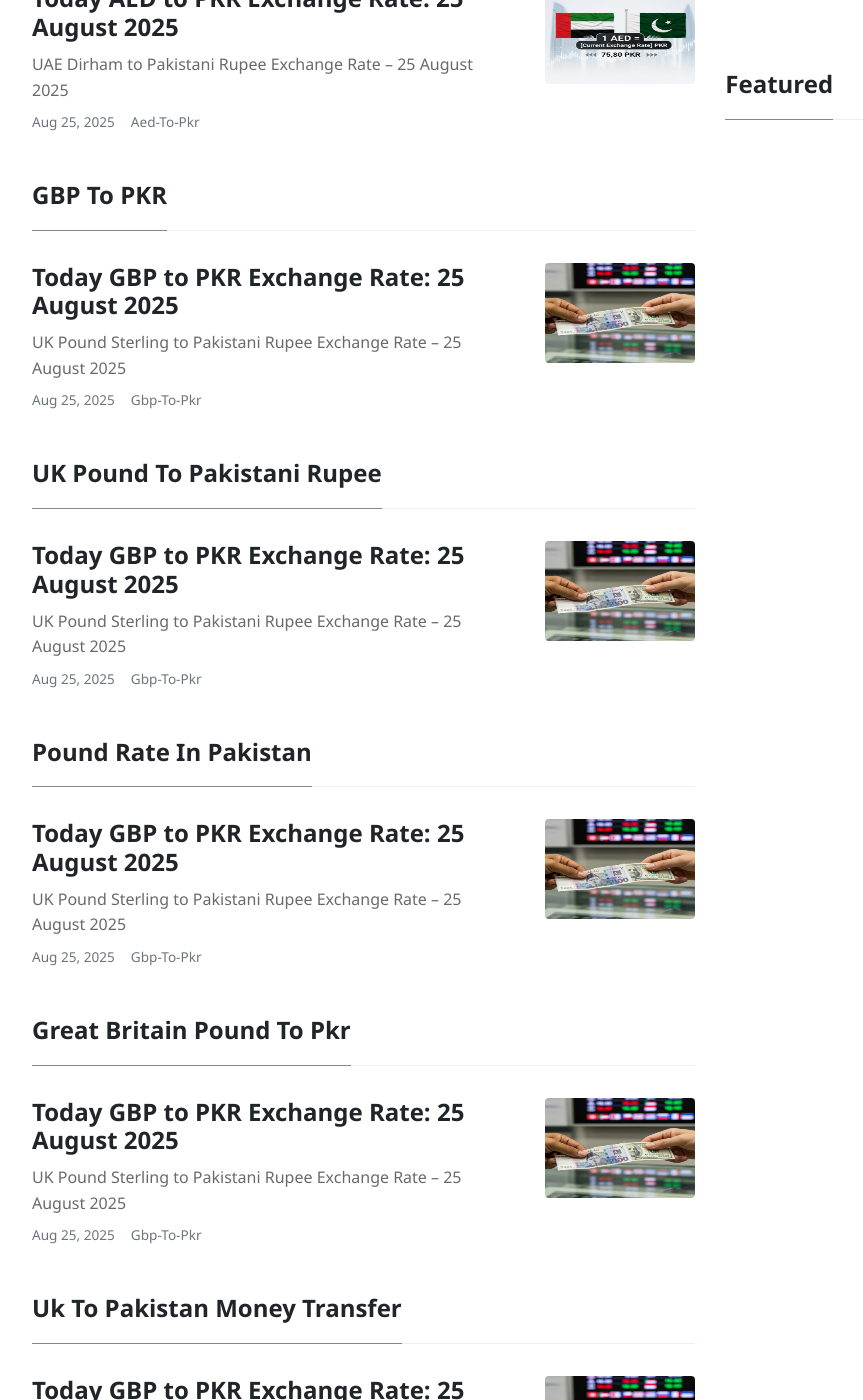
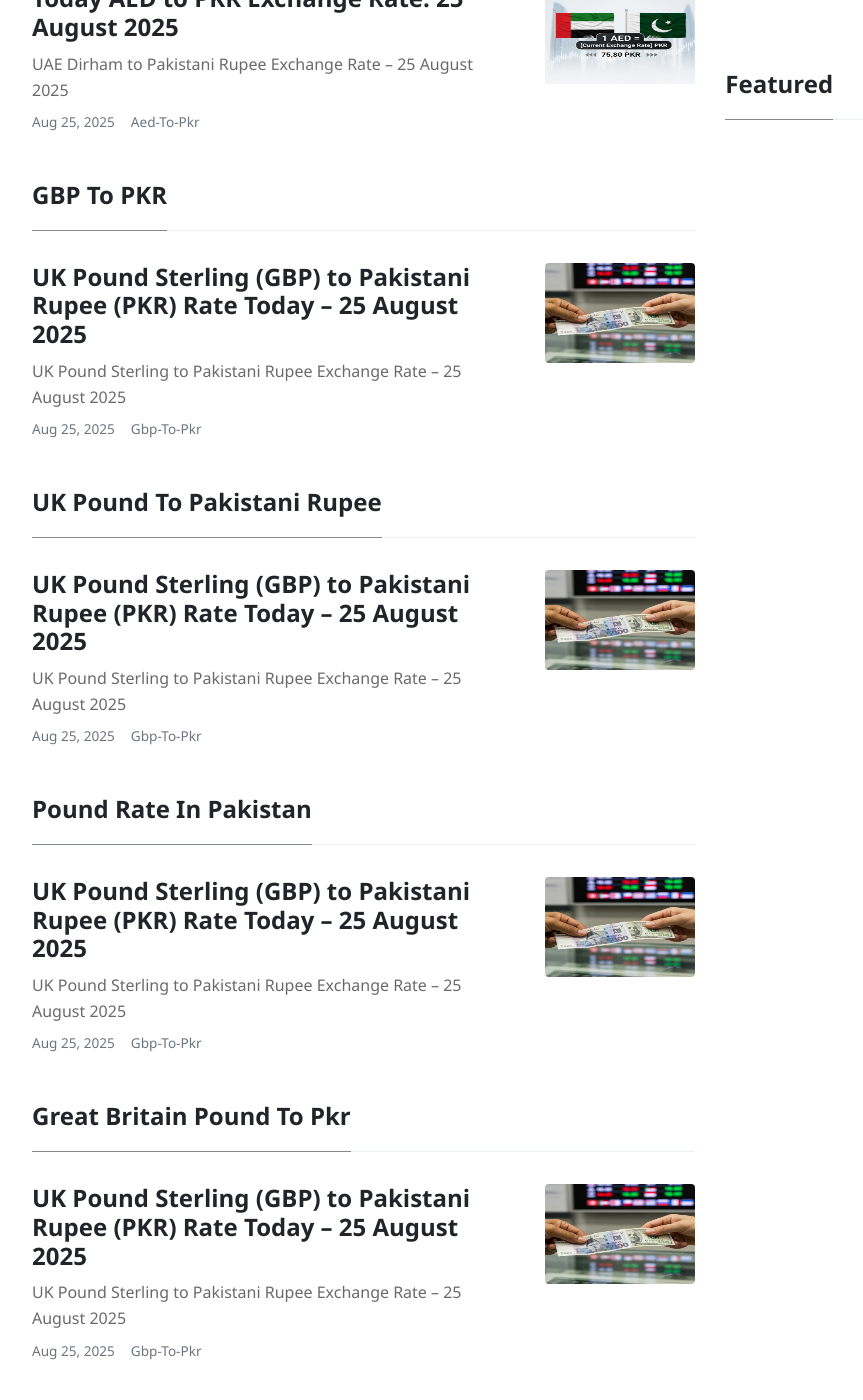
Before and after one commit to mlcom/mlcom.github.io, a Jekyll site: the page built from _pages/tags.html, in a window 1280 px wide and 1400 px high, scrolled down 9261 px. Shown: the whole window, without its empty margins (103-966 px from the left). Built offline with Jekyll 4.4.1, drawn with Linux system fonts in a browser that asks for light colours; nearby versions of some CDN libraries; some of the changed text lies outside the part shown.

Commit message:
Automated: Update currency rates and generate daily posts

```diff
--- a/_data/rates.yml
+++ b/_data/rates.yml
@@ -1,4 +1,4 @@
-last_updated_utc: '2025-08-25T02:02:08.369414+00:00'
+last_updated_utc: '2025-08-25T04:32:23.925217+00:00'
 rates:
   AED: 3.6725
   AFN: 68.4796
--- a/_posts/2025-08-25-today-uk-pound-sterling-to-pkr-exchange-rate-august-2025-prices-updated-gbp-to-pkr.md
+++ b/_posts/2025-08-25-today-uk-pound-sterling-to-pkr-exchange-rate-august-2025-prices-updated-gbp-to-pkr.md
@@ -1,6 +1,6 @@
 ---
 layout: post
-title:  'Today GBP to PKR Exchange Rate: 25 August 2025'
+title:  'UK Pound Sterling (GBP) to Pakistani Rupee (PKR) Rate Today – 25 August 2025'
 author: john
 categories: [ gbp-to-pkr ]
 image: assets/images/usd-to-pkr-rate-today.jpg
--- a/_posts/2025-08-25-today-us-dollar-to-pkr-exchange-rate-august-2025-prices-updated-usd-to-pkr.md
+++ b/_posts/2025-08-25-today-us-dollar-to-pkr-exchange-rate-august-2025-prices-updated-usd-to-pkr.md
@@ -1,6 +1,6 @@
 ---
 layout: post
-title:  'Today USD to PKR Exchange Rate: 25 August 2025'
+title:  'Live US Dollar to Pakistani Rupee Rate on 25 August 2025'
 author: jane
 categories: [ usd-to-pkr ]
 image: assets/images/usd-to-pkr-rate-today.jpg
```
